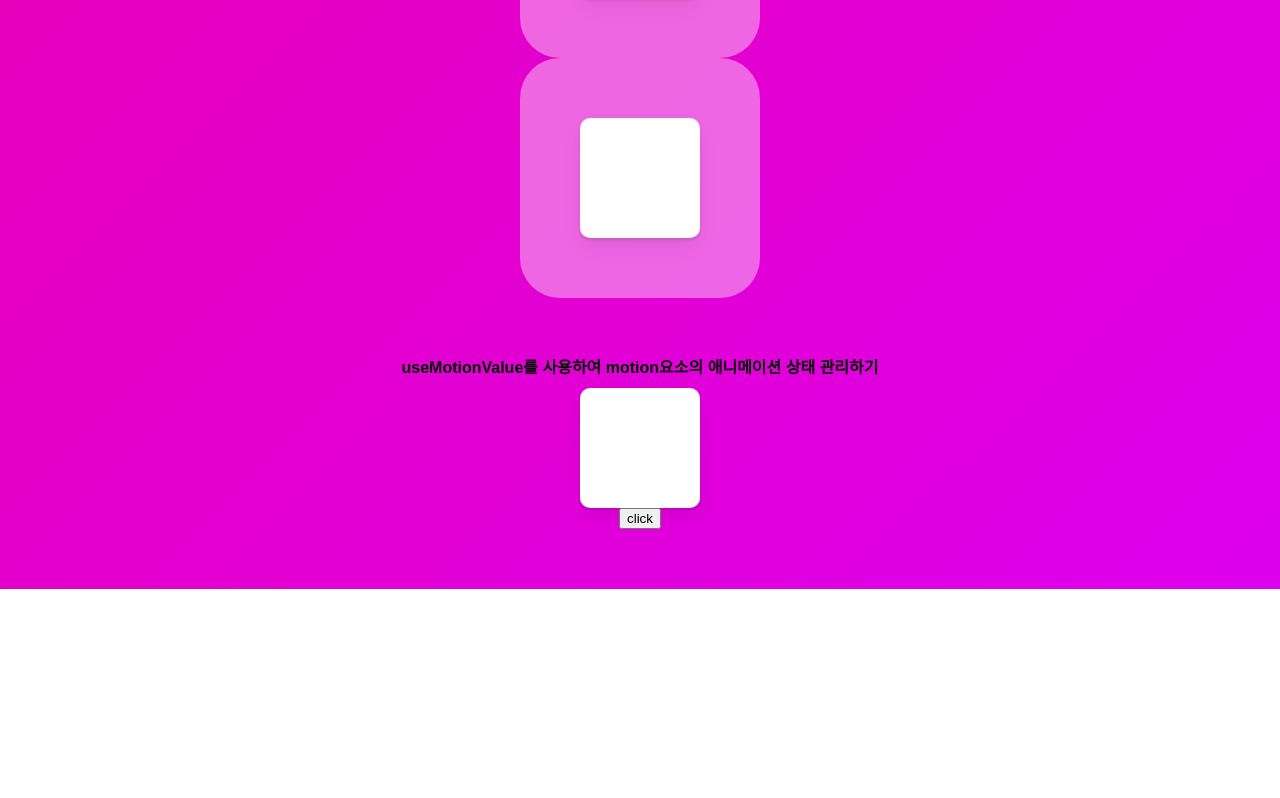
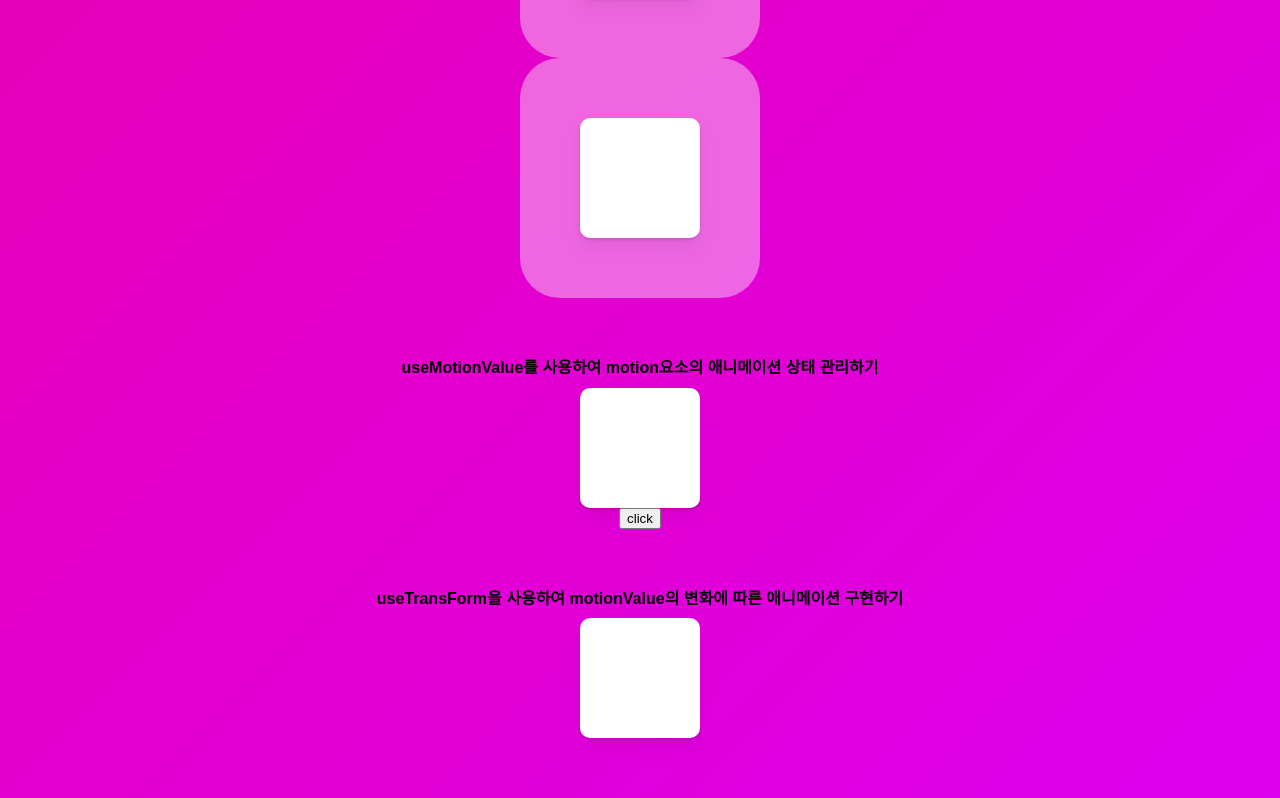
Before and after one commit to Wholesome-Gee/study_framer-motion, a React (Create React App) app: page / in a window 1280 px wide. Shown: the part 1306-2104 px from the top of the page. Before the commit the page ends 1895 px from the top, so only its background shows below. Built offline with nearby package versions, Linux system fonts and the light colour scheme.

Commit message:
8.8
1. useTransform을 사용하여 motionValue의 변화에 따른 애니메이션 적용하기

```diff
--- a/src/App.tsx
+++ b/src/App.tsx
@@ -1,5 +1,5 @@
 import styled from "styled-components";
-import { motion, useMotionValue } from "motion/react"
+import { motion, useMotionValue, useTransform } from "motion/react"
 import { useEffect, useRef } from "react";
 import Variants from "./Variants";
 
@@ -99,11 +99,13 @@ const dragVariant = {
 
 export default function App() {
   const biggerBox = useRef(null)
-  const x = useMotionValue(0)
+  const motionValue = useMotionValue(0)
   // useMotionValue는 framer-motion 요소의 애니메이션 상태를 추적하고 제어한다. 허나, x값이 변한다해서 재렌더링이 일어나진 않음. 기본값은 0   #8.7
+  const scaleTransForm = useTransform(motionValue,[-800,0,800],[0.1,1,2])
+  // useTransform은 motionValue가 -800/0/800일때, 0.1/1/2 를 반환한다.
   useEffect(()=>{
-    x.onChange(()=>console.log(x.get())) // motionValue x값을 받아오는 방법  #8.7
-  },[x])
+    motionValue.onChange(()=>console.log(motionValue.get())) // motionValue x값을 받아오는 방법  #8.7
+  },[motionValue])
   return (
     <FullScreen>
       <Part>
@@ -170,8 +172,14 @@ export default function App() {
       {/* useMotionValue인 x를 Box의 style에 적용함으로써 x는 Box의 animation 상태를 추적하고 컨트롤 할 수 있음.  #8.7 */}
       {/* x.set(300)으로 x(Box의 x축 값)을 300으로 설정하는 버튼  #8.7  */}
         <Title>useMotionValue를 사용하여 motion요소의 애니메이션 상태 관리하기</Title>
-        <Box style={{x}} ></Box>
-        <button onClick={()=>x.set(300)}>click</button>
+        <Box style={{x:motionValue}}/>
+        <button onClick={()=>motionValue.set(300)}>click</button>
+      </Part>
+      <Part>
+      {/* Box가 x축으로 drag되면? Box의 scale이 커지는 애니메이션 */}
+      {/* drag='x'를 붙혀주어야함. */}
+        <Title>useTransForm을 사용하여 motionValue의 변화에 따른 애니메이션 구현하기</Title>
+        <Box  style={{x:motionValue, scale:scaleTransForm}}/>
       </Part>
     </FullScreen>
   );
```
Also changed, not shown: 1 other file (tests, documents, lock files or other folders).
